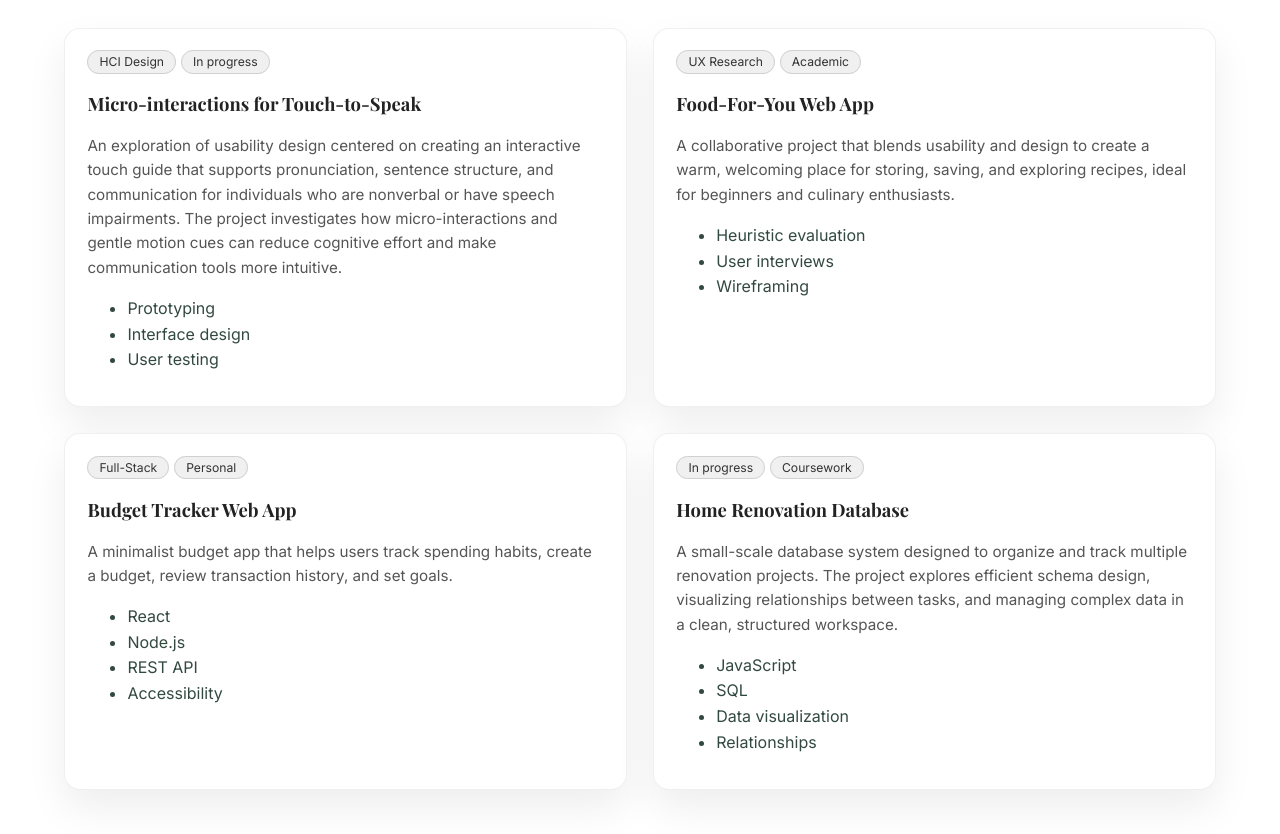
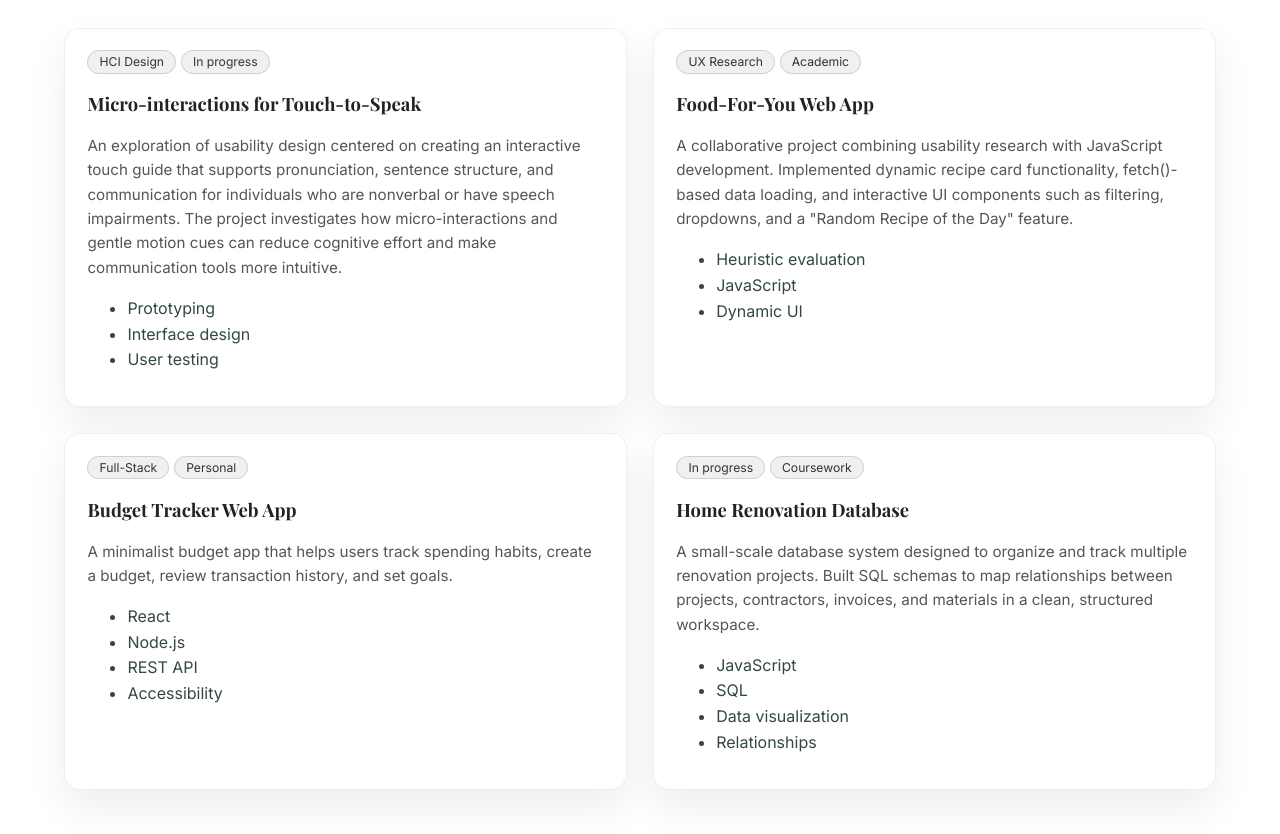
Before and after one commit to savhannab/savhannab.github.io, a website: page pages/projects.html in a window 1280 px wide. Shown: the part 660-1494 px from the top of the page. Drawn offline with nearby package versions, Linux system fonts and the light colour scheme.

Commit message:
updated projects

```diff
--- a/pages/projects.html
+++ b/pages/projects.html
@@ -90,15 +90,14 @@
 
                 <h2 class="project-title">Food-For-You Web App</h2>
                 <p class="project-description">
-                  A collaborative project that blends usability and design
-                  to create a warm, welcoming place for storing, saving,
-                  and exploring recipes, ideal for beginners and culinary enthusiasts.
+                  A collaborative project combining usability research with JavaScript development.
+                  Implemented dynamic recipe card functionality, fetch()-based data loading, and interactive UI
+                  components such as filtering, dropdowns, and a "Random Recipe of the Day" feature.
                 </p>
-
                 <ul class="project-tags">
                   <li>Heuristic evaluation</li>
-                  <li>User interviews</li>
-                  <li>Wireframing</li>
+                  <li>JavaScript</li>
+                  <li>Dynamic UI</li>
                 </ul>
 
               </div>
@@ -144,10 +143,9 @@
                 <h2 class="project-title">Home Renovation Database</h2>
                 <p class="project-description">
                   A small-scale database system designed to organize
-                  and track multiple renovation projects. The project
-                  explores efficient schema design, visualizing
-                  relationships between tasks, and managing complex
-                  data in a clean, structured workspace.
+                  and track multiple renovation projects. Built SQL schemas to map
+                  relationships between projects, contractors, invoices, and materials
+                  in a clean, structured workspace.
                 </p>
 
                 <ul class="project-tags">
```
